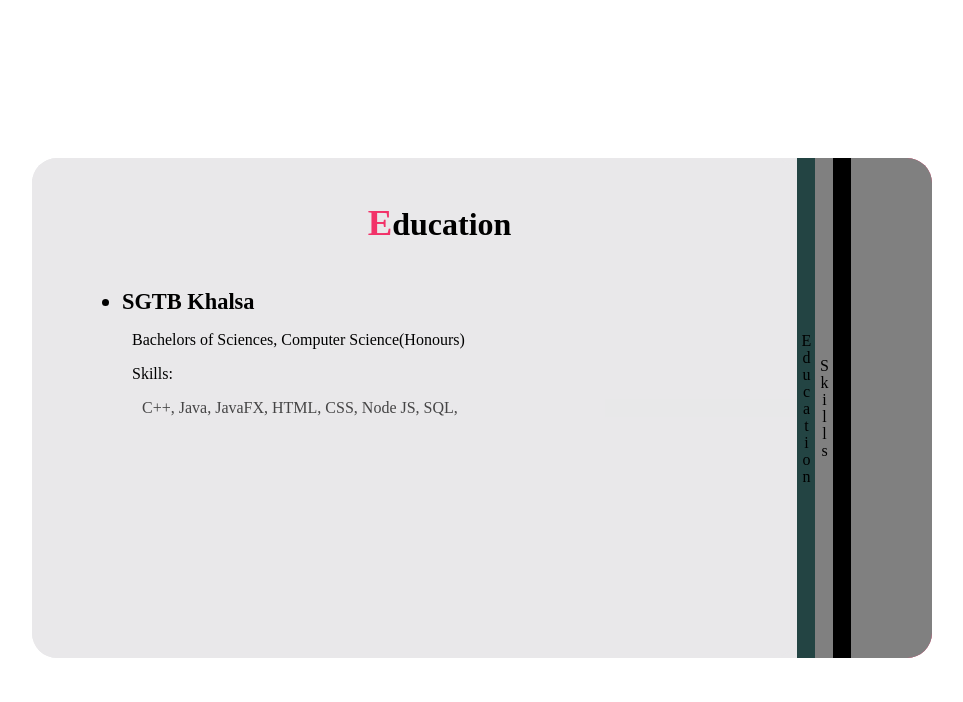
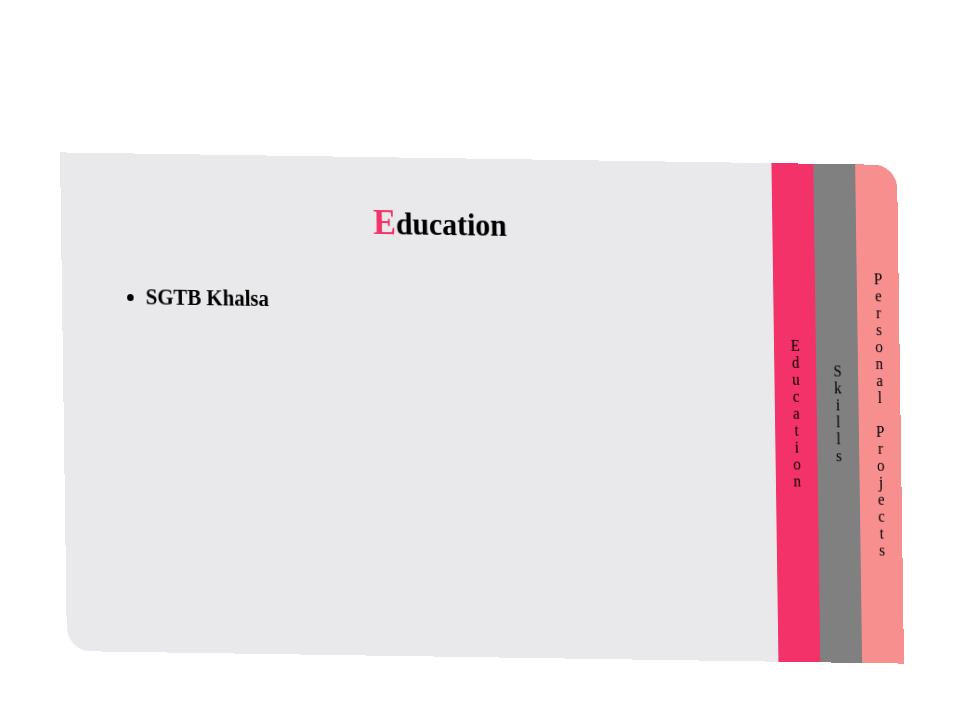
Before and after one commit to khushmeetSingh/portfolioUpdated, a Next.js app: page /landing-page/drawer-menu in a window 1280 px wide. Shown: the top 702 px of the page, without its empty margins (158-1121 px from the left). Built offline with nearby package versions, Linux system fonts and the light colour scheme.

Commit message:
Tile with left effect and hover opacity efffect added

```diff
--- a/pages/index.tsx
+++ b/pages/index.tsx
@@ -1,12 +1,14 @@
 import BannerMain from './landing-page'
 import DrawerMenu from './landing-page/drawer-menu'
 import GlobalStyle from './landing-page/global-style'
+import TileDrawer from './landing-page/tile-drawer'
 
 export default function Home() {
   return (<>
   <GlobalStyle/>
     {/* <BannerMain /> */}
-    <DrawerMenu></DrawerMenu>
+    {/* <DrawerMenu /> */}
+    <TileDrawer />
     </>
   )
 }
--- a/pages/landing-page/drawer-menu.tsx
+++ b/pages/landing-page/drawer-menu.tsx
@@ -21,9 +21,10 @@ const InnerDrawerMenuContainer = styled.div`
     &{
     width: 900px;
     height: 500px;
-    border-radius: 25px;
+    border-radius: 0 25px 0 25px;
     // transform: skewY(5deg);
-    // transform: rotate3d(1,5,0,-25deg);
+    transform: rotate3d(1,5,0,-22deg);
+    overflow: hidden;
     background: linear-gradient(to right,#e9e8ea 85%,#f23269 75% );
     display: flex;
 
@@ -32,6 +33,7 @@ const InnerDrawerMenuContainer = styled.div`
     &:hover{
         animation: ${animation} 0.28s ease-in-out;
         animation-fill-mode:forwards;
+    // transform: rotate3d(0,0,0,0deg);
      }
 `;
 const InnerInformationContainer = styled.div`
@@ -53,7 +55,7 @@ const MenuOption = styled.div`
     background-color: ${props=>props.color};
     text-align: center;
     height: 100%;
-    width: max-content;
+    width: calc(100% / 3);
     display: flex;
     flex-direction: row;
     justify-content: center;
@@ -62,27 +64,20 @@ const MenuOption = styled.div`
     text-orientation: upright;
 `
 const DrawerMenu = function () {
-    const bitmojiElement = useRef(null);
-    // useEffect(()=>{
-    // addEventListener("scroll",()=>{
-    //     // bitmojiElement?.curr\ent.style = `margin:${window.scrollY}px 0 0 ${window.scrollY}px;`;
-    // })},);
-    // const drawerOptions = ['Education', 'Skills', 'Personal Projects'];
-    // const drawerOptions = ['Education', 'Skills', 'Personal Projects'];
     const drawerOptions = [
-        {type: "Education",color: '#234443'},
+        {type: "Education",color: '#f23269'},
         {type: "Skills",color: '#808080'},
-        {type: "Personal Projects",color: '#000'},
+        {type: "Personal Projects",color: '#f88f8f'},
     ];
     return <>
-        <OuterDrawerMenuContainer>
+        <OuterDrawerMenuContainer onMouseEnter={()=>{console.log('drawermenu loaded')}}>
             <InnerDrawerMenuContainer>
                 <InnerInformationContainer>
                     <Information mode='Education'/>
                 </InnerInformationContainer>
                 <InnerMenuContainer>
                     {drawerOptions.map((value:{ type: string; color: string; })=>{
-                        return <MenuOption color={value.color}>{value.type}</MenuOption>;}
+                        return <MenuOption color={value.color} >{value.type}</MenuOption>;}
                     )}
                 </InnerMenuContainer>
             </InnerDrawerMenuContainer>
--- a/pages/landing-page/styles.css
+++ b/pages/landing-page/styles.css
@@ -1,3 +1,3 @@
 #main{
-    background-color: #eee;
+    background-color: #bbb7b76e;,
 }
--- a/src/components/information/index.tsx
+++ b/src/components/information/index.tsx
@@ -54,15 +54,18 @@ function Information({ mode }: InformationProps) {
                 <Heading1 color="#f23269"><HeadingSpan color="#f23269">E</HeadingSpan>ducation</Heading1>
                 <List>
                     <ListItem>SGTB Khalsa</ListItem>
-                    <ListItemDescription>Bachelors of Sciences, Computer Science(Honours)</ListItemDescription>
+                    {/* <ListItemDescription>Bachelors of Sciences, Computer Science(Honours)</ListItemDescription>
                     <ListItemDescription>Skills:</ListItemDescription>
-                    <ListItemDescriptionFaded>C++, Java, JavaFX, HTML, CSS, Node JS, SQL, </ListItemDescriptionFaded>
+                    <ListItemDescriptionFaded>C++, Java, JavaFX, HTML, CSS, Node JS, SQL, </ListItemDescriptionFaded> */}
                 </List>
             </ContainerDiv>
         </>)
-    }
-    else{
-        return<></>;
+    }else if(mode === 'Skills'){
+        return <>Skills</>;
+    }else if(mode === 'Projects'){
+        return <>Projects</>;
+    }else{
+        return<>unexpected props passed</>;
     }
 }
 
```
Also changed, not shown: pages/landing-page/index.tsx (+10 -8 lines), pages/landing-page/styles.tsx (+22 -10 lines).
